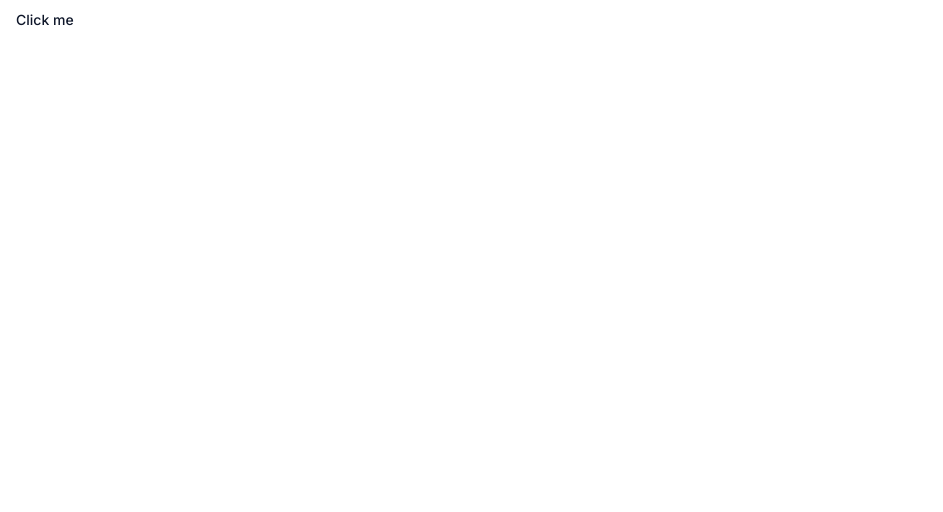
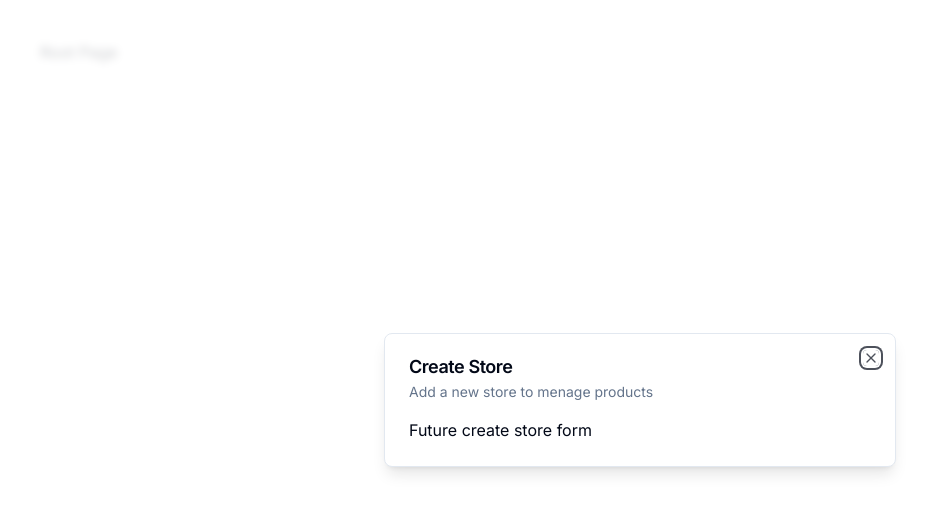
Before and after one commit to TomaszM-dev/speedRent-admin-panel, a Next.js app: page / in a window 1280 px wide. Shown: the top 512 px of the page, without its empty margins (0-943 px from the left). Built offline with nearby package versions, Linux system fonts and the light colour scheme.

Commit message:
creating store modal

```diff
--- /dev/null
+++ b/app/(auth)/(routes)/sign-in/[[...sign-in]]/page.tsx
@@ -0,0 +1,5 @@
+import { SignIn } from "@clerk/nextjs";
+
+export default function Page() {
+  return <SignIn />;
+}
--- /dev/null
+++ b/app/(auth)/(routes)/sign-up/[[...sign-up]]/page.tsx
@@ -0,0 +1,5 @@
+import { SignUp } from "@clerk/nextjs";
+
+export default function Page() {
+  return <SignUp />;
+}
--- /dev/null
+++ b/app/(auth)/layout.tsx
@@ -0,0 +1,11 @@
+import React from "react";
+
+export default function AuthLayout({
+  children,
+}: {
+  children: React.ReactNode;
+}) {
+  return (
+    <div className="flex items-center justify-center h-screen">{children}</div>
+  );
+}
--- a/app/(root)/page.tsx
+++ b/app/(root)/page.tsx
@@ -1,11 +1,22 @@
+"use client";
 import { Button } from "@/components/ui/button";
+import { Modal } from "@/components/ui/modal";
+import { store } from "@/hooks/store";
+import { UserButton } from "@clerk/nextjs";
+import { useEffect } from "react";
 
 export default function Home() {
+  const onOpen = store((state) => state.onOpen);
+  const isOpen = store((state) => state.isOpen);
+
+  useEffect(() => {
+    if (!isOpen) {
+      onOpen();
+    }
+  }, [isOpen, onOpen]);
   return (
-    <div>
-      <div>
-        <Button variant={"link"}>Click me</Button>
-      </div>
+    <div className="p-10">
+      <h1>Root Page</h1>
     </div>
   );
 }
--- a/app/layout.tsx
+++ b/app/layout.tsx
@@ -1,12 +1,14 @@
 import "./globals.css";
 import type { Metadata } from "next";
 import { Inter } from "next/font/google";
+import { ClerkProvider } from "@clerk/nextjs";
+import ModalProvider from "@/providers/modal-provider";
 
 const inter = Inter({ subsets: ["latin"] });
 
 export const metadata: Metadata = {
-  title: "Create Next App",
-  description: "Generated by create next app",
+  title: "Admin Dashboard",
+  description: "Admin ",
 };
 
 export default function RootLayout({
@@ -15,8 +17,13 @@
   children: React.ReactNode;
 }) {
   return (
-    <html lang="en">
-      <body className={inter.className}>{children}</body>
-    </html>
+    <ClerkProvider>
+      <html lang="en">
+        <body className={inter.className}>
+          <ModalProvider />
+          {children}
+        </body>
+      </html>
+    </ClerkProvider>
   );
 }
--- /dev/null
+++ b/components/modals/store-modal.tsx
@@ -0,0 +1,22 @@
+"use client";
+
+import { store } from "@/hooks/store";
+import React from "react";
+import { Modal } from "../ui/modal";
+
+const StoreModal = () => {
+  const storeModal = store();
+
+  return (
+    <Modal
+      title="Create Store"
+      description="Add a new store to menage products"
+      isOpen={storeModal.isOpen}
+      onClose={storeModal.onClose}
+    >
+      Future create store form
+    </Modal>
+  );
+};
+
+export default StoreModal;
--- /dev/null
+++ b/components/ui/dialog.tsx
@@ -0,0 +1,123 @@
+"use client"
+
+import * as React from "react"
+import * as DialogPrimitive from "@radix-ui/react-dialog"
+import { X } from "lucide-react"
+
+import { cn } from "@/lib/utils"
+
+const Dialog = DialogPrimitive.Root
+
+const DialogTrigger = DialogPrimitive.Trigger
+
+const DialogPortal = ({
+  className,
+  ...props
+}: DialogPrimitive.DialogPortalProps) => (
+  <DialogPrimitive.Portal className={cn(className)} {...props} />
+)
+DialogPortal.displayName = DialogPrimitive.Portal.displayName
+
+const DialogOverlay = React.forwardRef<
+  React.ElementRef<typeof DialogPrimitive.Overlay>,
+  React.ComponentPropsWithoutRef<typeof DialogPrimitive.Overlay>
+>(({ className, ...props }, ref) => (
+  <DialogPrimitive.Overlay
+    ref={ref}
+    className={cn(
+      "fixed inset-0 z-50 bg-background/80 backdrop-blur-sm data-[state=open]:animate-in data-[state=closed]:animate-out data-[state=closed]:fade-out-0 data-[state=open]:fade-in-0",
+      className
+    )}
+    {...props}
+  />
+))
+DialogOverlay.displayName = DialogPrimitive.Overlay.displayName
+
+const DialogContent = React.forwardRef<
+  React.ElementRef<typeof DialogPrimitive.Content>,
+  React.ComponentPropsWithoutRef<typeof DialogPrimitive.Content>
+>(({ className, children, ...props }, ref) => (
+  <DialogPortal>
+    <DialogOverlay />
+    <DialogPrimitive.Content
+      ref={ref}
+      className={cn(
+        "fixed left-[50%] top-[50%] z-50 grid w-full max-w-lg translate-x-[-50%] translate-y-[-50%] gap-4 border bg-background p-6 shadow-lg duration-200 data-[state=open]:animate-in data-[state=closed]:animate-out data-[state=closed]:fade-out-0 data-[state=open]:fade-in-0 data-[state=closed]:zoom-out-95 data-[state=open]:zoom-in-95 data-[state=closed]:slide-out-to-left-1/2 data-[state=closed]:slide-out-to-top-[48%] data-[state=open]:slide-in-from-left-1/2 data-[state=open]:slide-in-from-top-[48%] sm:rounded-lg md:w-full",
+        className
+      )}
+      {...props}
+    >
+      {children}
+      <DialogPrimitive.Close className="absolute right-4 top-4 rounded-sm opacity-70 ring-offset-background transition-opacity hover:opacity-100 focus:outline-none focus:ring-2 focus:ring-ring focus:ring-offset-2 disabled:pointer-events-none data-[state=open]:bg-accent data-[state=open]:text-muted-foreground">
+        <X className="h-4 w-4" />
+        <span className="sr-only">Close</span>
+      </DialogPrimitive.Close>
+    </DialogPrimitive.Content>
+  </DialogPortal>
+))
+DialogContent.displayName = DialogPrimitive.Content.displayName
+
+const DialogHeader = ({
+  className,
+  ...props
+}: React.HTMLAttributes<HTMLDivElement>) => (
+  <div
+    className={cn(
+      "flex flex-col space-y-1.5 text-center sm:text-left",
+      className
+    )}
+    {...props}
+  />
+)
+DialogHeader.displayName = "DialogHeader"
+
+const DialogFooter = ({
+  className,
+  ...props
+}: React.HTMLAttributes<HTMLDivElement>) => (
+  <div
+    className={cn(
+      "flex flex-col-reverse sm:flex-row sm:justify-end sm:space-x-2",
+      className
+    )}
+    {...props}
+  />
+)
+DialogFooter.displayName = "DialogFooter"
+
+const DialogTitle = React.forwardRef<
+  React.ElementRef<typeof DialogPrimitive.Title>,
+  React.ComponentPropsWithoutRef<typeof DialogPrimitive.Title>
+>(({ className, ...props }, ref) => (
+  <DialogPrimitive.Title
+    ref={ref}
+    className={cn(
+      "text-lg font-semibold leading-none tracking-tight",
+      className
+    )}
+    {...props}
+  />
+))
+DialogTitle.displayName = DialogPrimitive.Title.displayName
+
+const DialogDescription = React.forwardRef<
+  React.ElementRef<typeof DialogPrimitive.Description>,
+  React.ComponentPropsWithoutRef<typeof DialogPrimitive.Description>
+>(({ className, ...props }, ref) => (
+  <DialogPrimitive.Description
+    ref={ref}
+    className={cn("text-sm text-muted-foreground", className)}
+    {...props}
+  />
+))
+DialogDescription.displayName = DialogPrimitive.Description.displayName
+
+export {
+  Dialog,
+  DialogTrigger,
+  DialogContent,
+  DialogHeader,
+  DialogFooter,
+  DialogTitle,
+  DialogDescription,
+}
--- /dev/null
+++ b/components/ui/modal.tsx
@@ -0,0 +1,43 @@
+"use client";
+import React from "react";
+import {
+  Dialog,
+  DialogContent,
+  DialogDescription,
+  DialogHeader,
+  DialogTitle,
+} from "./dialog";
+
+interface ModalProps {
+  title: string;
+  description: string;
+  isOpen: boolean;
+  onClose: () => void;
+  children?: React.ReactNode;
+}
+
+export const Modal: React.FC<ModalProps> = ({
+  title,
+  description,
+  isOpen,
+  onClose,
+  children,
+}) => {
+  const onChange = (open: boolean) => {
+    if (!open) {
+      onClose();
+    }
+  };
+
+  return (
+    <Dialog open={isOpen} onOpenChange={onChange}>
+      <DialogContent>
+        <DialogHeader>
+          <DialogTitle>{title}</DialogTitle>
+          <DialogDescription>{description}</DialogDescription>
+        </DialogHeader>
+        <div>{children}</div>
+      </DialogContent>
+    </Dialog>
+  );
+};
--- /dev/null
+++ b/hooks/store.tsx
@@ -0,0 +1,13 @@
+import { create } from "zustand";
+
+interface storeInterface {
+  isOpen: boolean;
+  onOpen: () => void;
+  onClose: () => void;
+}
+
+export const store = create<storeInterface>((set) => ({
+  isOpen: false,
+  onOpen: () => set({ isOpen: true }),
+  onClose: () => set({ isOpen: false }),
+}));
--- a/package.json
+++ b/package.json
@@ -9,6 +9,8 @@
     "lint": "next lint"
   },
   "dependencies": {
+    "@clerk/nextjs": "^4.23.5",
+    "@radix-ui/react-dialog": "^1.0.4",
     "@radix-ui/react-slot": "^1.0.2",
     "@types/node": "20.5.9",
     "@types/react": "18.2.21",
@@ -26,6 +28,7 @@
     "tailwind-merge": "^1.14.0",
     "tailwindcss": "3.3.3",
     "tailwindcss-animate": "^1.0.7",
-    "typescript": "5.2.2"
+    "typescript": "5.2.2",
+    "zustand": "^4.4.1"
   }
 }
--- /dev/null
+++ b/providers/modal-provider.tsx
@@ -0,0 +1,24 @@
+"use client";
+
+import StoreModal from "@/components/modals/store-modal";
+import React, { useEffect, useState } from "react";
+
+const ModalProvider = () => {
+  const [isMounted, setIsMounted] = useState(false);
+
+  useEffect(() => {
+    setIsMounted(true);
+  }, []);
+
+  if (!isMounted) {
+    return null;
+  }
+
+  return (
+    <>
+      <StoreModal></StoreModal>
+    </>
+  );
+};
+
+export default ModalProvider;
```
Also changed, not shown: middleware.ts (added, +7 -0 lines), 1 other file (tests, documents, lock files or other folders).
